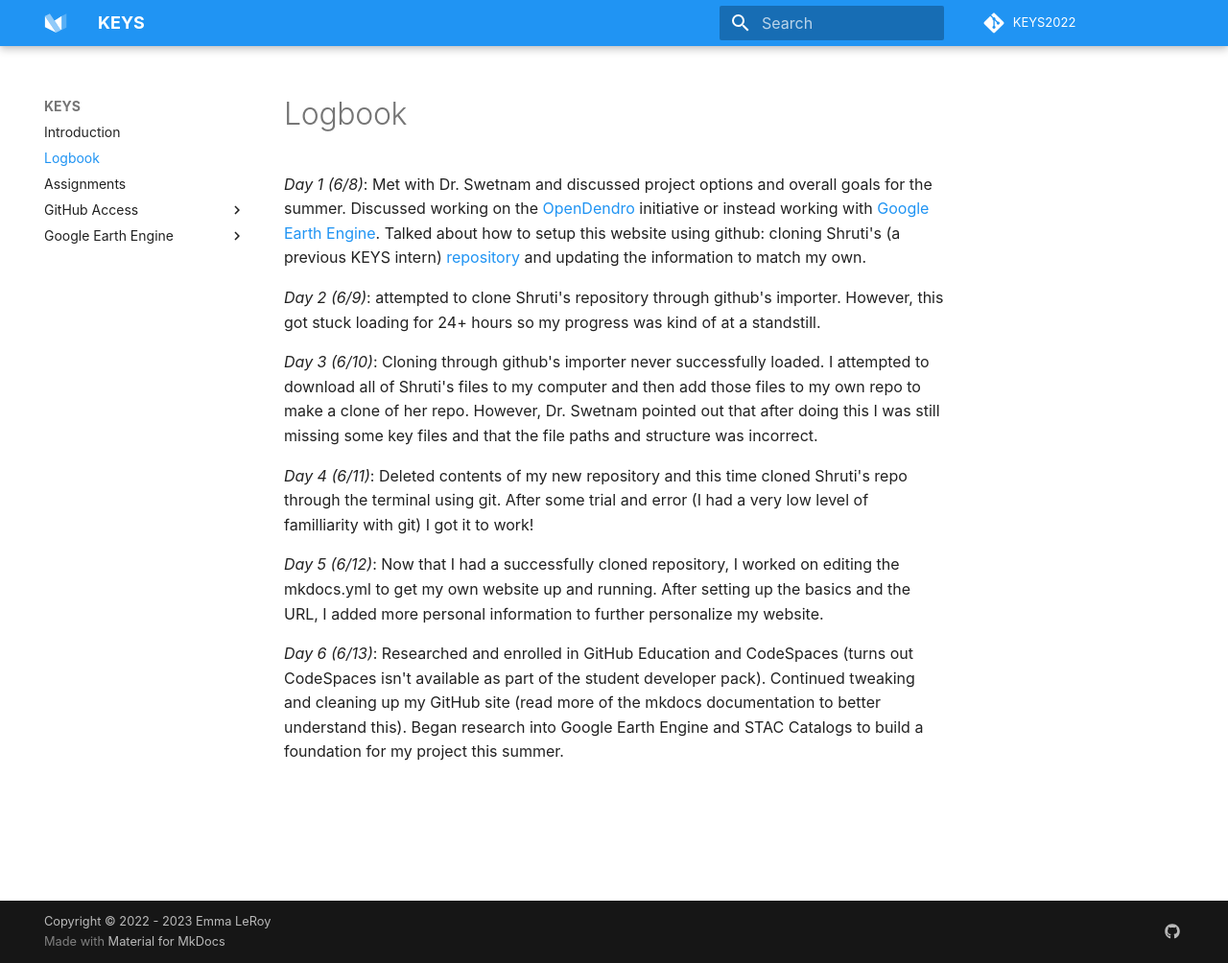
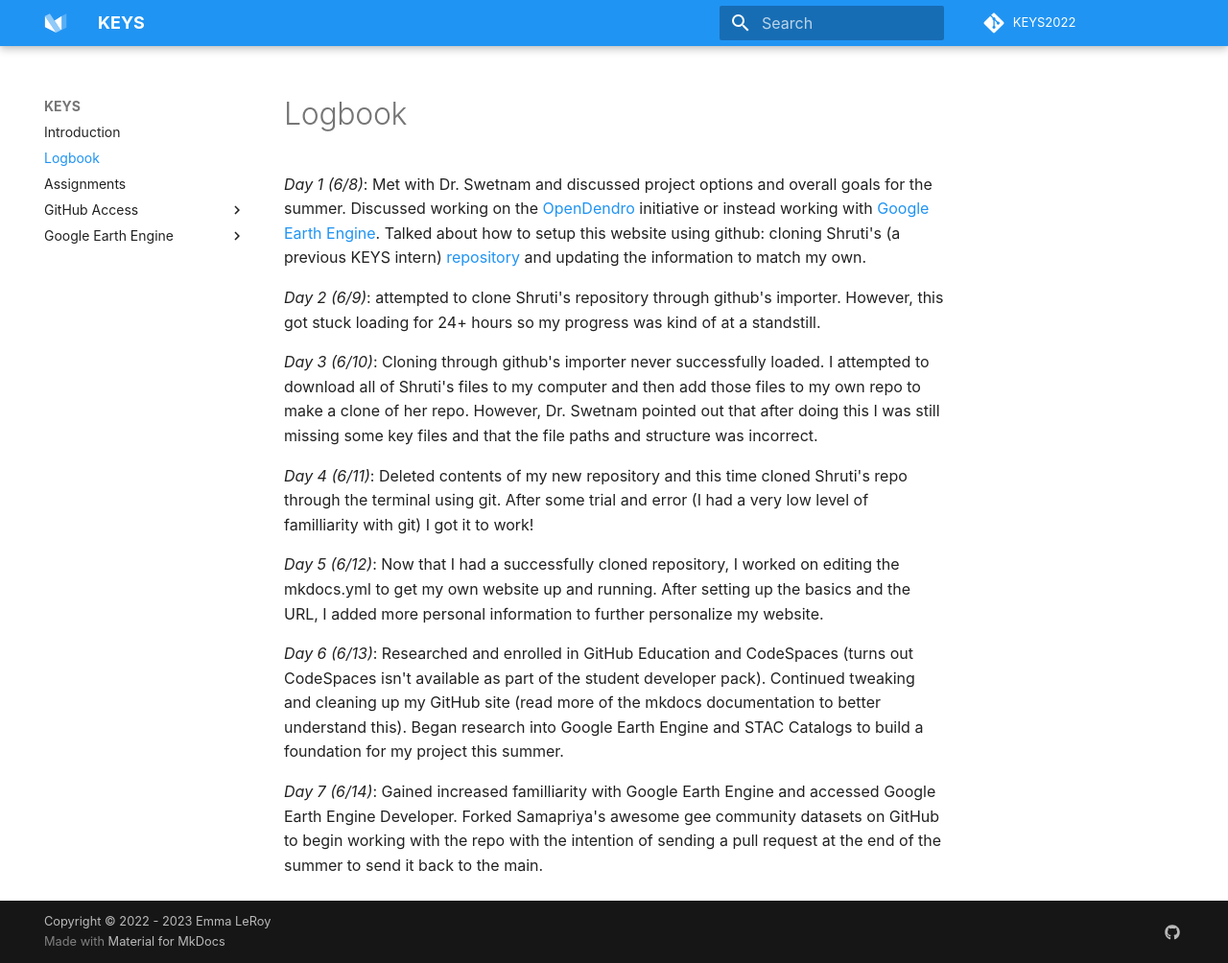
Before and after one commit to tyson-swetnam/mkdocs-material-template, an MkDocs documentation site: the page built from docs/logbook.md, in a window 1280 px wide and 1004 px high. Shown: the whole window at 96% size. Built offline with MkDocs 1.6.1 and Material for MkDocs 9.7.7, drawn with Linux system fonts in a browser that asks for light colours; some web fonts are replaced; comment, search, counter and statistics services are not loaded.

Commit message:
Update logbook.md

```diff
--- a/docs/logbook.md
+++ b/docs/logbook.md
@@ -12,3 +12,5 @@
 *Day 5 (6/12)*: Now that I had a successfully cloned repository, I worked on editing the mkdocs.yml to get my own website up and running. After setting up the basics and the URL, I added more personal information to further personalize my website.
 
 *Day 6 (6/13)*: Researched and enrolled in GitHub Education and CodeSpaces (turns out CodeSpaces isn't available as part of the student developer pack). Continued tweaking and cleaning up my GitHub site (read more of the mkdocs documentation to better understand this). Began research into Google Earth Engine and STAC Catalogs to build a foundation for my project this summer.
+
+*Day 7 (6/14)*: Gained increased familliarity with Google Earth Engine and accessed Google Earth Engine Developer. Forked Samapriya's awesome gee community datasets on GitHub to begin working with the repo with the intention of sending a pull request at the end of the summer to send it back to the main.
```
